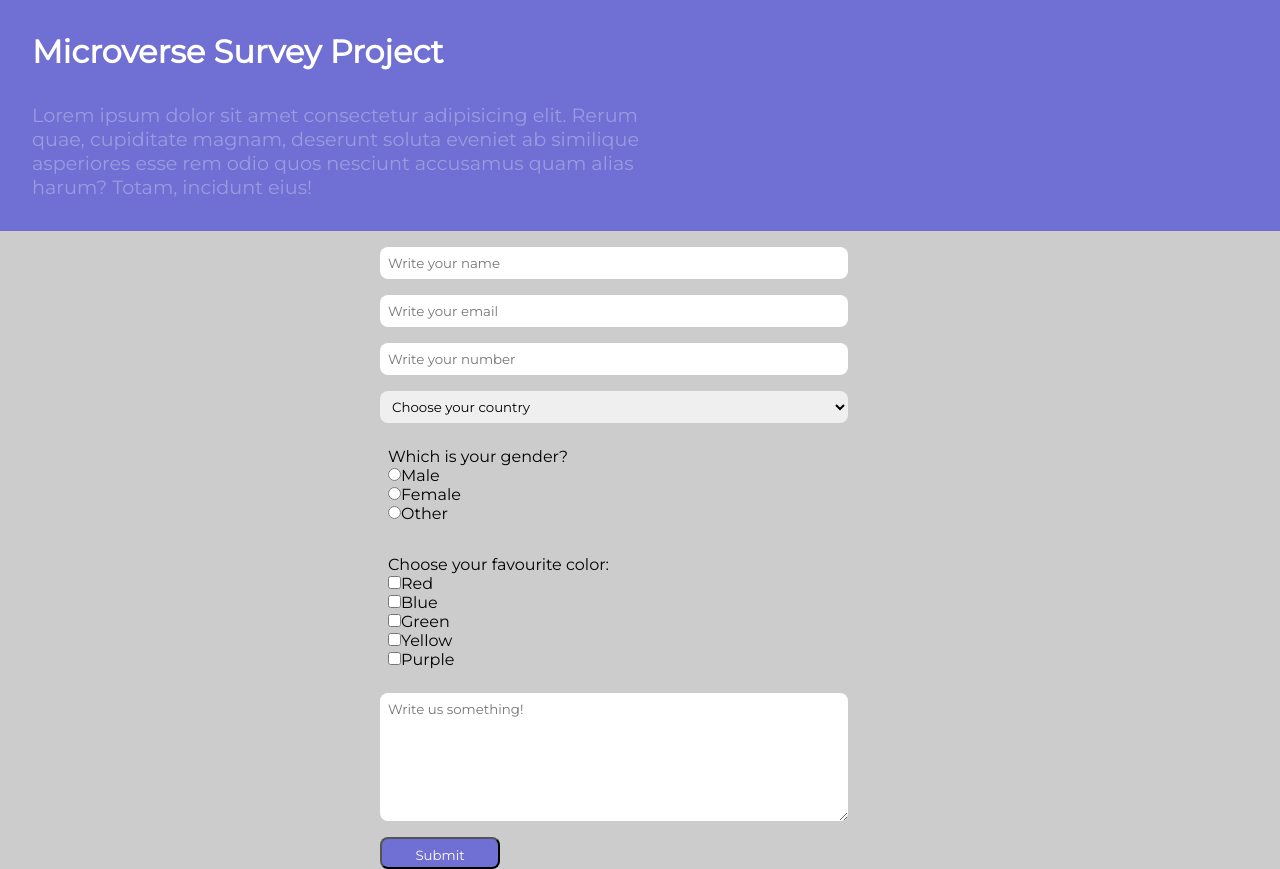
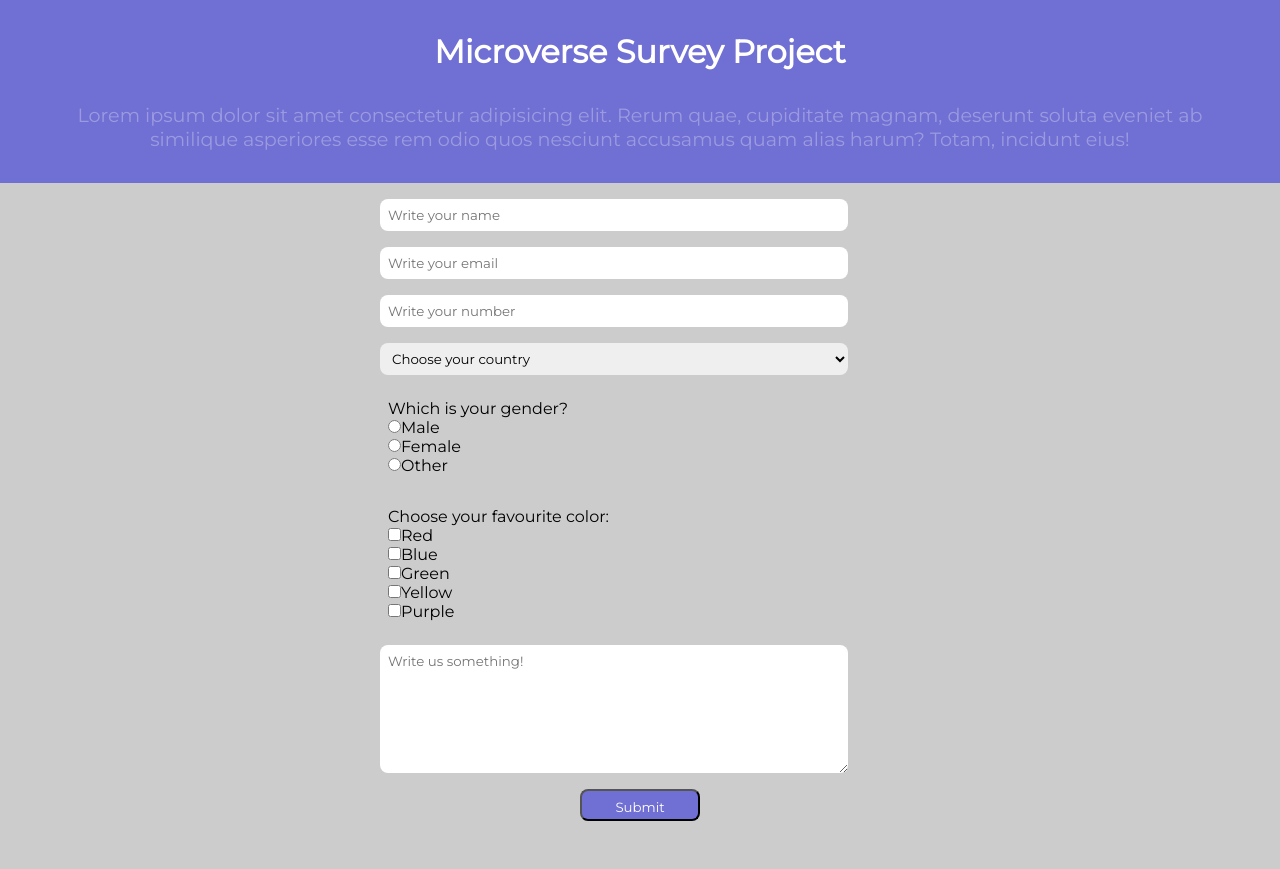
Before and after one commit to andynarf/Survey-Project, a plain HTML site: page index.html in a window 1280 px wide. After the commit the page ends 821 px from the top, so only its background shows below. Drawn offline with Linux system fonts and the light colour scheme.

Commit message:
finished projet

```diff
--- a/css/style.css
+++ b/css/style.css
@@ -20,14 +20,15 @@ body {
 .title {
     color: #FFF;
     font-weight: 700;
+    text-align: center;
 }
 
 .description {
     color: #FFF;
     margin-top: 2rem;
     font-size: 1.2rem;
-    max-width: 620px;
     opacity: .3;
+    text-align: center;
 }
 
 .form {
@@ -74,4 +75,11 @@ textarea {
     width: 120px;
     border-radius: .5rem;
 
+
 }
+.container{
+    width: 100%;
+    display: flex;
+    justify-content: center;
+
+}
--- a/index.html
+++ b/index.html
@@ -56,7 +56,7 @@
               <input type='checkbox' value="purple">Purple</input>
             </div>
             <textarea class="space input" placeholder="Write us something!"></textarea>
-            <input id="submit" type="submit" class="space btn">
+           <div class='container'> <input id="submit" type="submit" class="space btn"></div>
       </div>
     </form>
 
```
